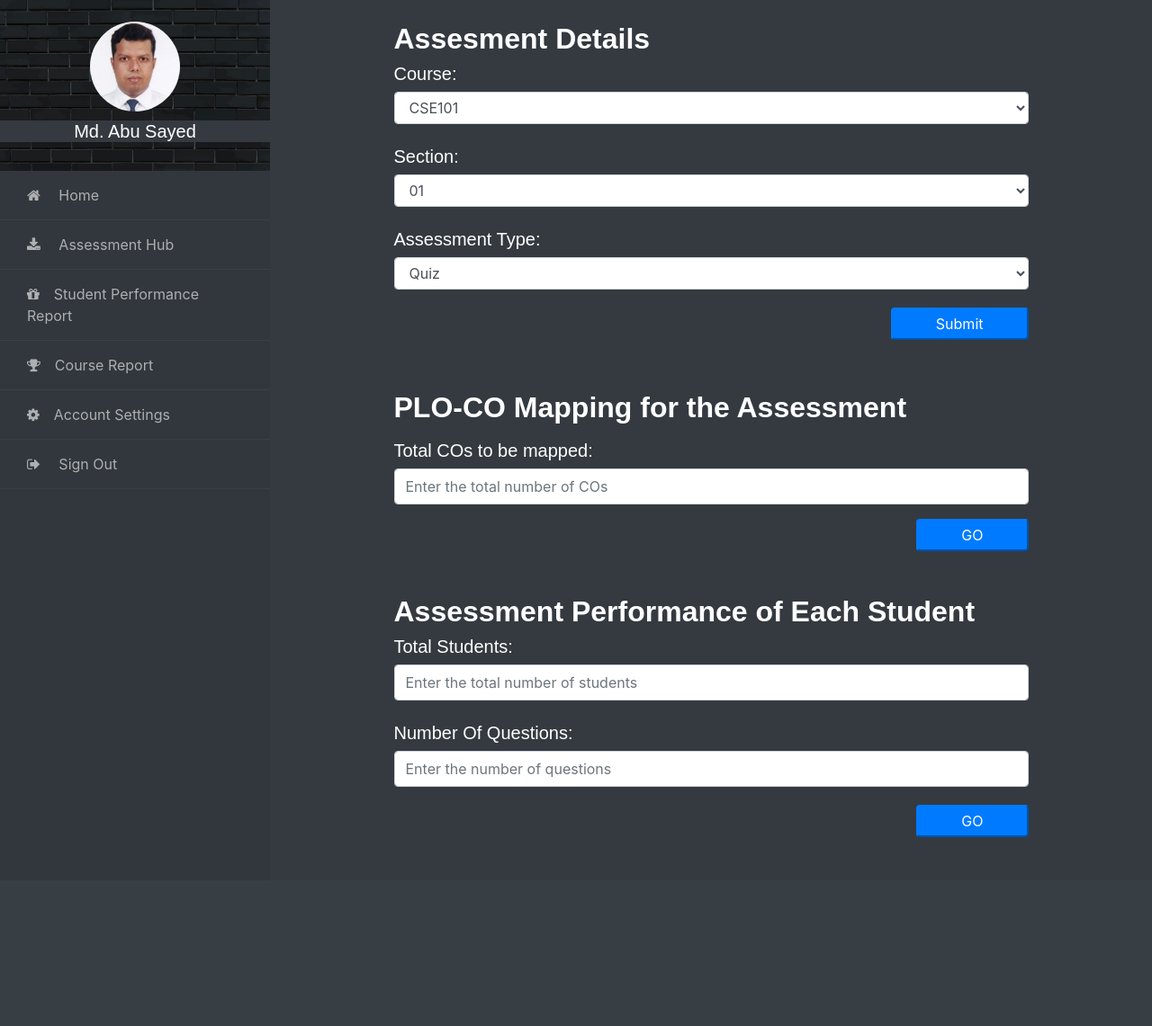
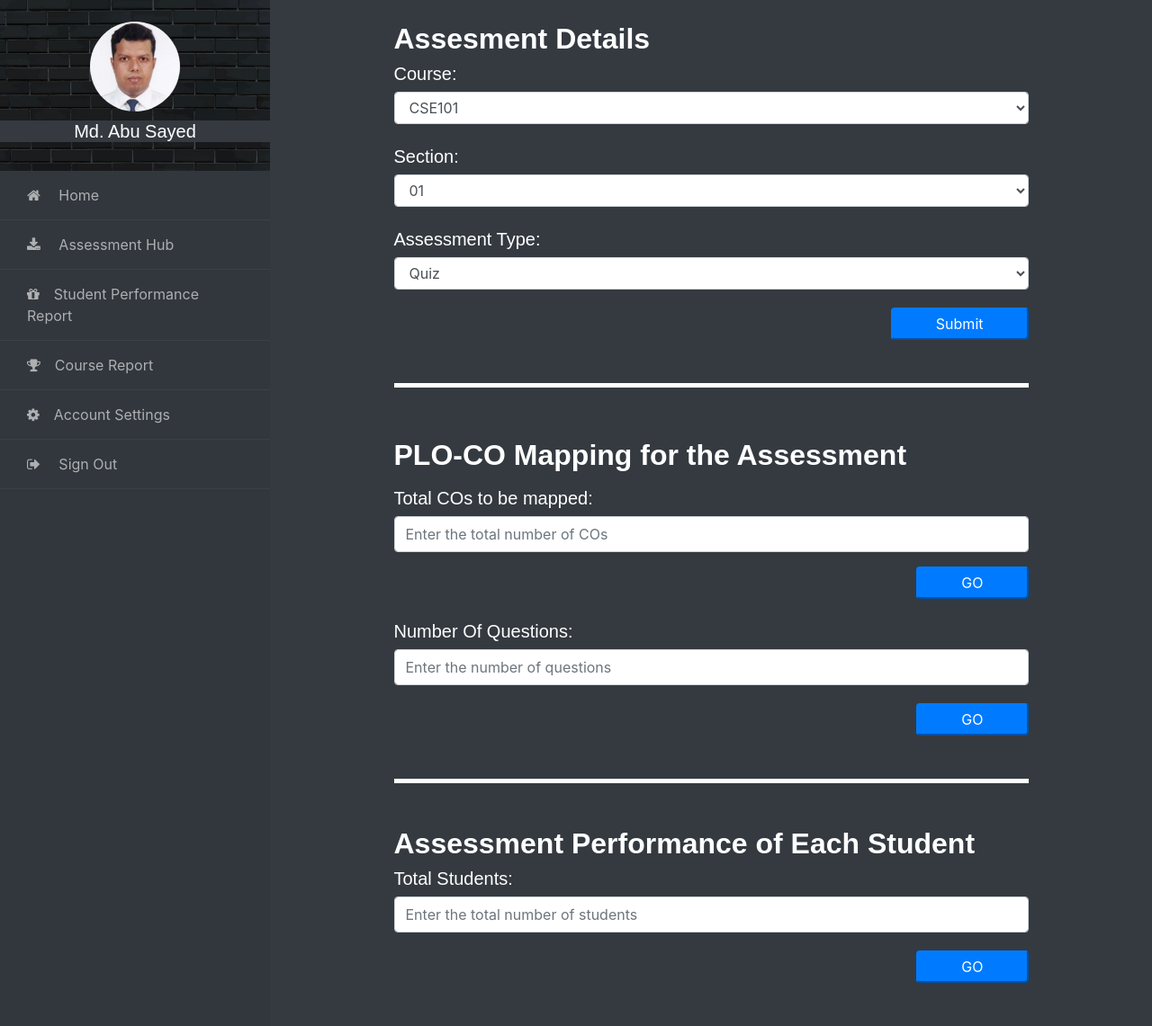
Before and after one commit to shoeb-gg/SPMS-Project, a Django app: page //faculty/Data/ in a window 1280 px wide. Shown: the whole page at 90% size. Before the commit the page ends 931 px from the top, so only its background shows below. Run offline with Django 3.2, Linux system fonts and the light colour scheme; some libraries are stand-ins or nearby versions.

Commit message:
Tidying-Up Faculty UI

```diff
--- a/spm/performance_monitor/templates/base.html
+++ b/spm/performance_monitor/templates/base.html
@@ -72,6 +72,9 @@
       .crdh4{
         background-color: rgb(150, 97, 0);
       }
+      hr.solid {
+        border-top: 5px solid rgb(255, 255, 255);
+      }
     </style>
   </head>
   <body>
@@ -144,6 +147,19 @@
         </div>
         `;
       }
+      htmlElements += `
+        <div class="d-flex justify-content-end">
+                <button
+                  class="rounded mt-3 btn-success pl-5 pr-5 pt-1 pb-1"
+                  id="coGet"
+                  ;
+                  return
+                  false;
+                >
+                  Submit
+                </button>
+              </div>
+      `
       var container = document.getElementById("mapSpace");
       container.innerHTML = htmlElements;
     }
@@ -156,7 +172,7 @@
       var htmlElements = "";
       for (var i = 0; i < s; i++) {
         htmlElements += `
-        <div class="mt-5">
+        <div class="mt-4">
           <h7 class="mr-1 text-white">Student ${i+1}:</h7>
           <input
             class="form-control"
@@ -167,19 +183,10 @@
         `;
         for (var j = 0; j < q; j++) {
           htmlElements += `
-          <div class="d-flex justify-content-between mt-2">
-            <h6 class="mr-1 mt-3 text-white">Q${j+1}:</h6>
-            <input class="form-control mr-1 ml-1 mt-2" type="text" placeholder="CO Number" />
-            <input
-              class="form-control mr-1 ml-1 mt-2"
-              type="text"
-              placeholder="Total for Question"
-            />
-            <input
-              class="form-control ml-1 mt-2"
-              type="text"
-              placeholder="% Threshold to Pass"
-            />
+          <div class="d-flex justify-content-between mt-1">
+            <h6 class="mr-1 mt-3 text-white">Question${j+1}:</h6>
+            <input class="form-control mr-1 ml-1 mt-2" type="text" placeholder="Marks Achieved in the Question" />
+
           </div>
           `;
         }
@@ -187,9 +194,8 @@
       htmlElements += `
         <div class="d-flex justify-content-end">
                 <button
-                  class="rounded mt-3 btn-primary pl-5 pr-5 pt-1 pb-1"
+                  class="rounded mt-3 btn-success pl-5 pr-5 pt-1 pb-1"
                   id="coGet"
-                  onclick="studentsCreate()"
                   ;
                   return
                   false;
@@ -203,6 +209,49 @@
     }
 
 
+    function qCreate() {
+      var text = document.getElementById("totalQuestions").value;
+      var b = parseInt(text);
+      var htmlElements = "";
+      for (var i = 0; i < b; i++) {
+        htmlElements += `
+        <h6 class="mr-1 mt-1 text-white">Qustion ${i+1}:</h6>
+        <div class="d-flex justify-content-between">
+          <input
+            class="form-control mr-2 mb-3"
+            type="text"
+            placeholder="Enter the Total Marks"
+          />
+          <input
+            class="form-control ml-2 mb-3"
+            type="text"
+            placeholder="Enter the CO Number"
+          />
+          <input
+            class="form-control ml-2 mb-3"
+            type="text"
+            placeholder="Enter the Pass Threshold"
+          />
+        </div>
+        `;
+      }
+      htmlElements += `
+        <div class="d-flex justify-content-end">
+                <button
+                  class="rounded mt-3 btn-success pl-5 pr-5 pt-1 pb-1"
+                  id="coGet"
+                  ;
+                  return
+                  false;
+                >
+                  Submit
+                </button>
+              </div>
+      `
+      var container = document.getElementById("qSpace");
+      container.innerHTML = htmlElements;
+    }
+
   </script>
   {% include "facultyDashChartScripts.html" %}
 </html>
--- a/spm/performance_monitor/templates/facultyDataEntry.html
+++ b/spm/performance_monitor/templates/facultyDataEntry.html
@@ -47,7 +47,7 @@
                 </button>
               </div>
             </form>
-
+            <hr class="solid mt-5 w-100" />
             <div>
               <div class="form-header mt-5 pt-2">
                 <h2 class="text-white d-flex font-weight-bold">
@@ -79,6 +79,30 @@
             </div>
 
             <div>
+              <div class="form-group mt-4">
+                <h5 class="form-label text-white">Number Of Questions:</h5>
+                <input
+                  class="form-control"
+                  type="text"
+                  placeholder="Enter the number of questions"
+                  id="totalQuestions"
+                />
+              </div>
+              <div class="d-flex justify-content-end">
+                <button
+                  class="rounded mt-1 btn-primary pl-5 pr-5 pt-1 pb-1"
+                  id="coGet"
+                  onclick="qCreate()"
+                  ;
+                  return
+                  false;
+                >
+                  GO
+                </button>
+              </div>
+            </div>
+            <div class="mb-5 mt-3" id="qSpace"></div>
+            <hr class="solid mt-5 w-100" />
             <div class="form-header mt-5">
               <h2 class="text-white d-flex font-weight-bold">
                 Assessment Performance of Each Student
@@ -93,15 +117,6 @@
                 id="totalStudents"
               />
             </div>
-              <div class="form-group mt-4">
-                <h5 class="form-label text-white">Number Of Questions:</h5>
-                <input
-                  class="form-control"
-                  type="text"
-                  placeholder="Enter the number of questions"
-                  id="totalQuestions"
-                />
-              </div>
             <div class="d-flex justify-content-end">
               <button
                 class="rounded mt-1 btn-primary pl-5 pr-5 pt-1 pb-1"
@@ -114,9 +129,7 @@
                 GO
               </button>
             </div>
-            </div>
             <div class="mb-5" id="studentSpace"></div>
-          </div>
           </div>
         </div>
       </div>
@@ -124,3 +137,4 @@
   </div>
 
   {%endblock content%}
+</div>
```
Also changed, not shown: spm/performance_monitor/templates/studentBase.html (+28 -2 lines), spm/performance_monitor/templates/studentHome.html (+24 -1 lines), spm/static/base/images/student.jpg (added). Lines whose indentation alone changed are shown as unchanged.
